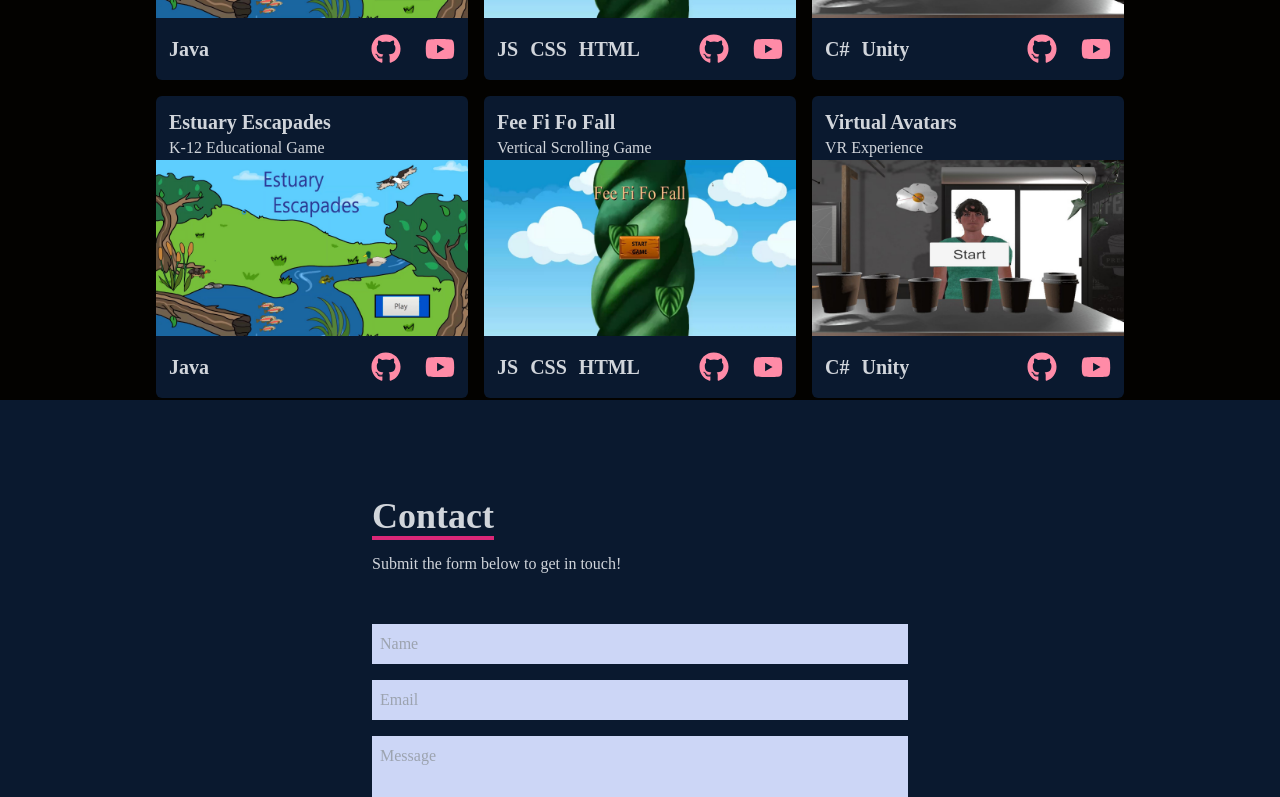
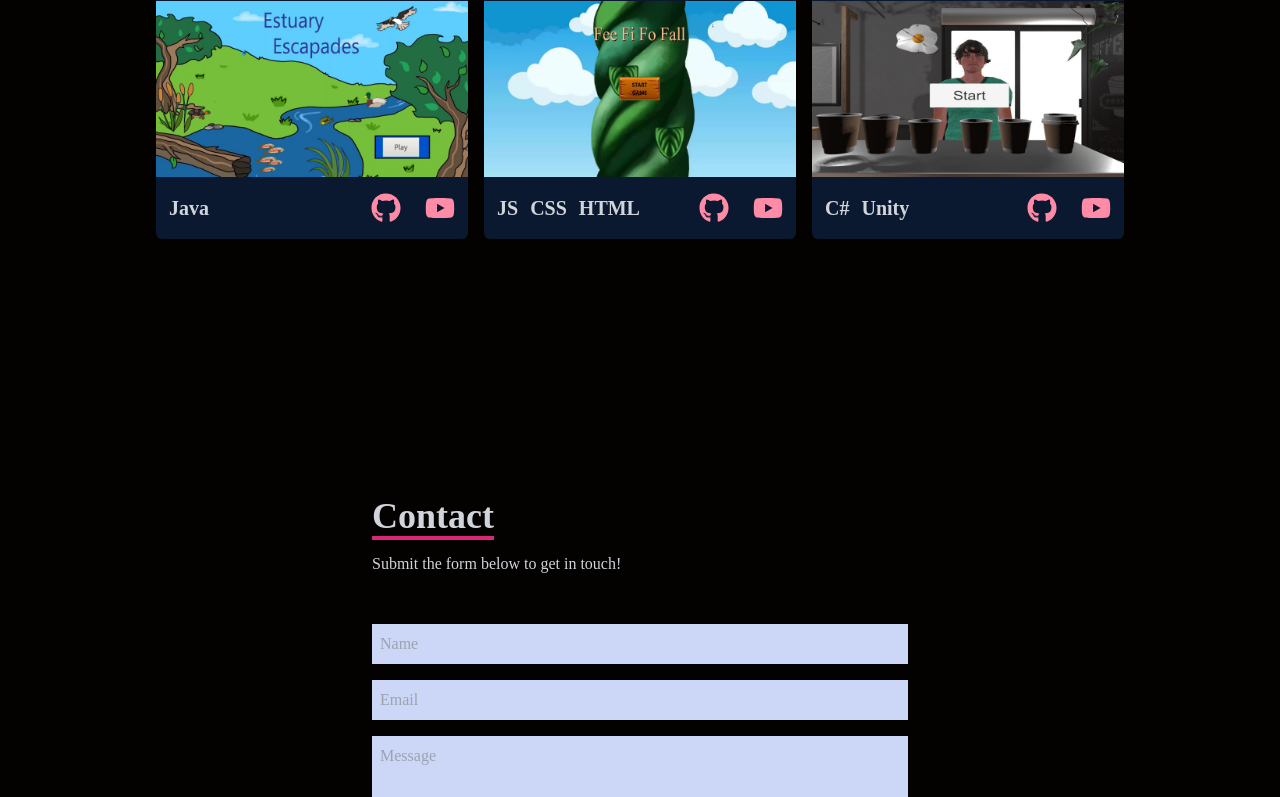
Before and after one commit to dbpl566/dbpl566.github.io, a React (Create React App) app: page / in a window 1280 px wide. Shown: the part 2000-2797 px from the top of the page. Built offline with nearby package versions, Linux system fonts and the light colour scheme.

Commit message:
changed bg color, only current projects

```diff
--- a/src/components/About.jsx
+++ b/src/components/About.jsx
@@ -2,7 +2,7 @@ import React from 'react';
 
 const About = () => {
   return (
-    <div name='About' className='w-full h-screen bg-[#0a192f]'>
+    <div name='About' className='w-full h-screen bg-[#030200]'>
         <div className='flex flex-col justify-center items-center w-full h-full'>
             <div className='max-w-[1000px] w-full px-4 gap-8'>
 
--- a/src/components/Contact.jsx
+++ b/src/components/Contact.jsx
@@ -2,7 +2,7 @@ import React from 'react'
 
 const Contact = () => {
   return (
-    <div name='Contact' className='w-full md:h-screen bg-[#0a192f] flex flex-col justify-center items-center pt-16'>
+    <div name='Contact' className='w-full md:h-screen bg-[#030200] flex flex-col justify-center items-center pt-16'>
       <form method='POST' action="https://getform.io/f/ac1d1f96-ae3e-4582-b9cc-d3f82dc3e482" className='flex flex-col max-w-[600px] w-full h-full p-8'>
           <div className='pb-8'>
               <p className='text-4xl font-bold inline border-b-4 border-pink-600 text-gray-300'>Contact</p>
--- a/src/components/Projects.jsx
+++ b/src/components/Projects.jsx
@@ -271,7 +271,7 @@ const Projects = () => {
 
 
                     {/* Fourth Project */}
-                    <div className='group container rounded-md bg-[#0a192f] text-gray-300'>
+                    {/* <div className='group container rounded-md bg-[#0a192f] text-gray-300'>
                         <div className='flex flex-col'>
                             <div className='w-11/12 m-auto'>
                                 <h5 className='text-xl pt-3 font-bold'>
@@ -285,10 +285,10 @@ const Projects = () => {
 
                         <div name='project image' onClick={handleClick4}>
                             <img id='Estuary Game' src={Project1} className='w-full' alt='Game start screen with artwork of an estuary and its wildlife'/>
-                        </div>
+                        </div> */}
 
                         {/* Project 1 Overlay */}
-                        <div id='overlay-1'>
+                        {/* <div id='overlay-1'>
                             <div className={!info4 ? 'hidden' : 'fixed inset-0 z-10 overflow auto none flex top-0 left-0 w-full h-screen bg-[#030200] backdrop-filter backdrop-blur-lg bg-opacity-70 flex-col justify-center items-center'}>
                                 <div onClick={handleClick4} className='hidden-lg z-10'>
                                     {!info4 ? 'hidden' : <FaTimes className='absolute text-white text-2xl top-4 right-4 hover:text-pink-600' />}
@@ -344,10 +344,10 @@ const Projects = () => {
                                 </div>
                             </div>
                         </div>
-                    </div>
+                    </div> */}
 
                     {/* Fifth Project */}
-                    <div className='group container rounded-md bg-[#0a192f]'>
+                    {/* <div className='group container rounded-md bg-[#0a192f]'>
                         <div className='flex flex-col'>
                             <div className='w-11/12 m-auto'>
                                 <h5 className='text-xl pt-3 font-bold'>
@@ -360,10 +360,10 @@ const Projects = () => {
                         </div>
                         <div name='project image' onClick={handleClick5}>
                             <img id='Scrolling Game' src={Project2} className='w-full' alt='Game start screen with artwork of leafy beanstalk in front of cloudy sky'/>
-                        </div>
+                        </div> */}
 
                         {/* Project 5 Overlay */}
-                        <div id='overlay-2'>
+                        {/* <div id='overlay-2'>
                             <div className={!info5 ? 'hidden' : 'fixed inset-0 z-10 overflow auto none flex top-0 left-0 w-full h-screen bg-[#030200] backdrop-filter backdrop-blur-lg bg-opacity-70 flex-col justify-center items-center'}>
                                 <div onClick={handleClick5} className='hidden-lg z-10'>
                                     {!info5 ? 'hidden' : <FaTimes className='absolute text-white text-2xl top-4 right-4 hover:text-pink-600' />}
@@ -421,11 +421,11 @@ const Projects = () => {
                                 </div>
                             </div>
                         </div>
-                    </div>
+                    </div> */}
 
 
                     {/* Sixth Project */}
-                    <div className='group container rounded-md bg-[#0a192f]'>
+                    {/* <div className='group container rounded-md bg-[#0a192f]'>
                         <div className='flex flex-col'>
                             <div className='w-11/12 m-auto'>
                                 <h5 className='text-xl pt-3 font-bold'>
@@ -439,10 +439,10 @@ const Projects = () => {
 
                         <div name='project image' onClick={handleClick6}>
                             <img id='Virtual Avatars' src={Project3} className='w-full' alt='Game start screen with male avatar standing behind counter at coffee shop'/>
-                        </div>
+                        </div> */}
 
                         {/* Project 6 Overlay */}
-                        <div>
+                        {/* <div>
                             <div className={!info6 ? 'hidden' : 'fixed inset-0 z-10 overflow auto none flex top-0 left-0 w-full h-screen bg-[#030200] backdrop-filter backdrop-blur-lg bg-opacity-70 flex-col justify-center items-center'}>
                                 <div onClick={handleClick6} className='hidden-lg z-10'>
                                     {!info6 ? 'hidden' : <FaTimes className='absolute text-white text-2xl top-4 right-4 hover:text-pink-600' />}
@@ -481,9 +481,9 @@ const Projects = () => {
                                     </div>
                                 </div>
                             </div>
-                        </div>
+                        </div> */}
 
-                        <div className='w-full'>
+                        {/* <div className='w-full'>
                             <div className='flex justify-between flex-col sm:flex-row w-11/12 m-auto my-4'>
                                 <div className='flex items-center mb-3 sm:mb-0 font-bold text-xl'>
                                     <p className='mr-3'>C#</p>
@@ -499,7 +499,7 @@ const Projects = () => {
                                 </div>
                             </div>
                         </div>
-                    </div>
+                    </div> */}
                 </div>
             </div>
         </div>
```
